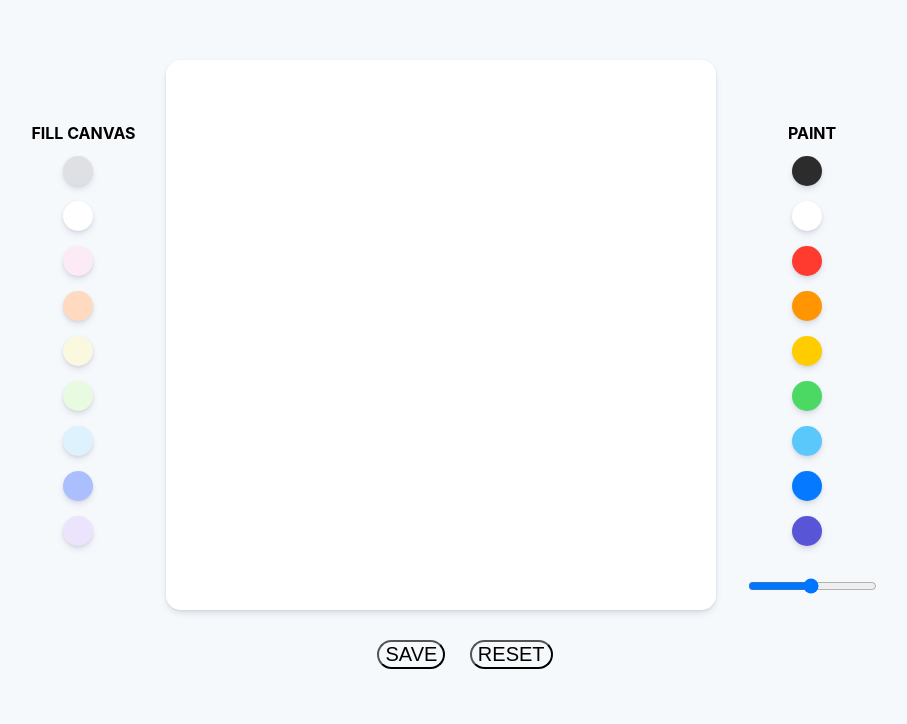
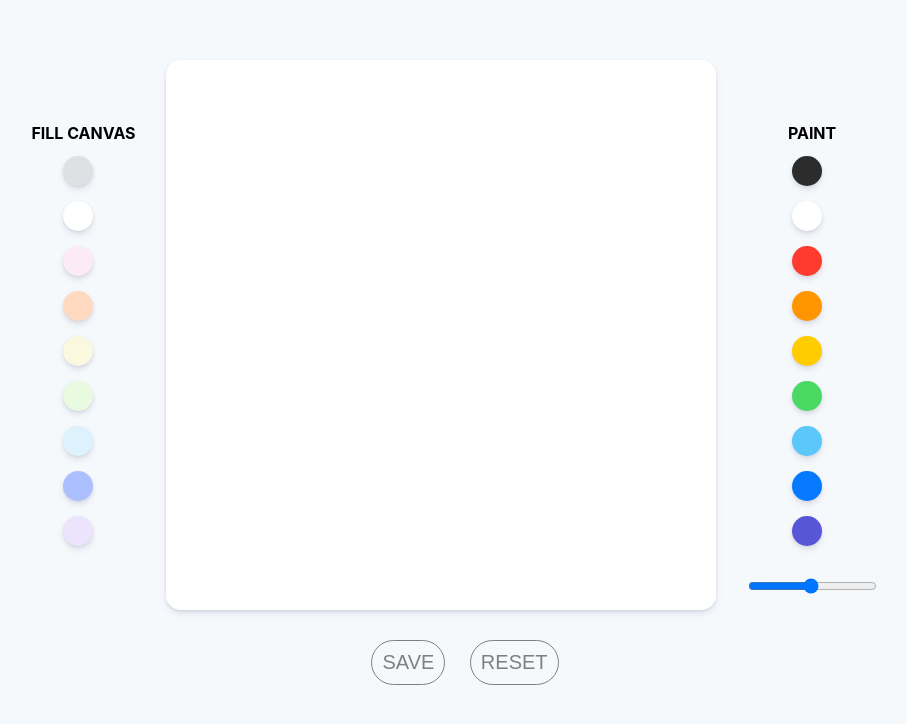
Before and after one commit to Jenna-P/project-paint, a plain HTML site: page index.html in a window 1280 px wide. Shown: the whole page, without its empty margins (185-1092 px from the left). Drawn offline with Linux system fonts and the light colour scheme.

Commit message:
fixed button

```diff
--- a/style.css
+++ b/style.css
@@ -71,9 +71,12 @@ body {
   background: none;
   font-size: 20px;
   text-transform: uppercase;
+  border: 1px solid gray;
   border-radius: 25px;
   margin-left: 20px;
+  padding: 10px;
   cursor: pointer;
+  color: gray;
 }
 
 .button-section button:hover {
```
Also changed, not shown: 1 other file.
